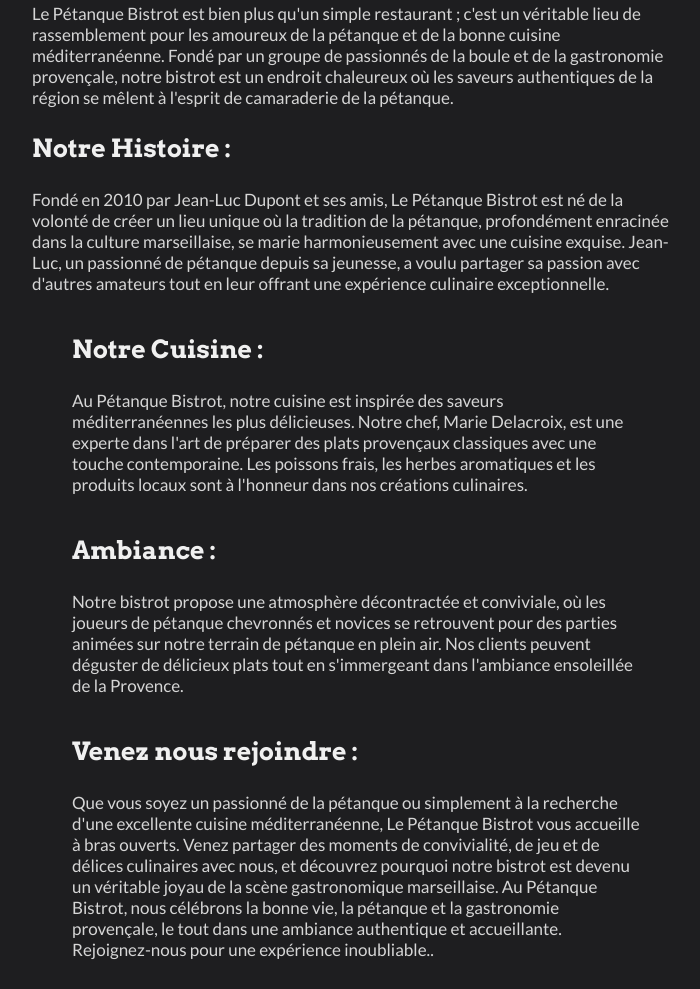
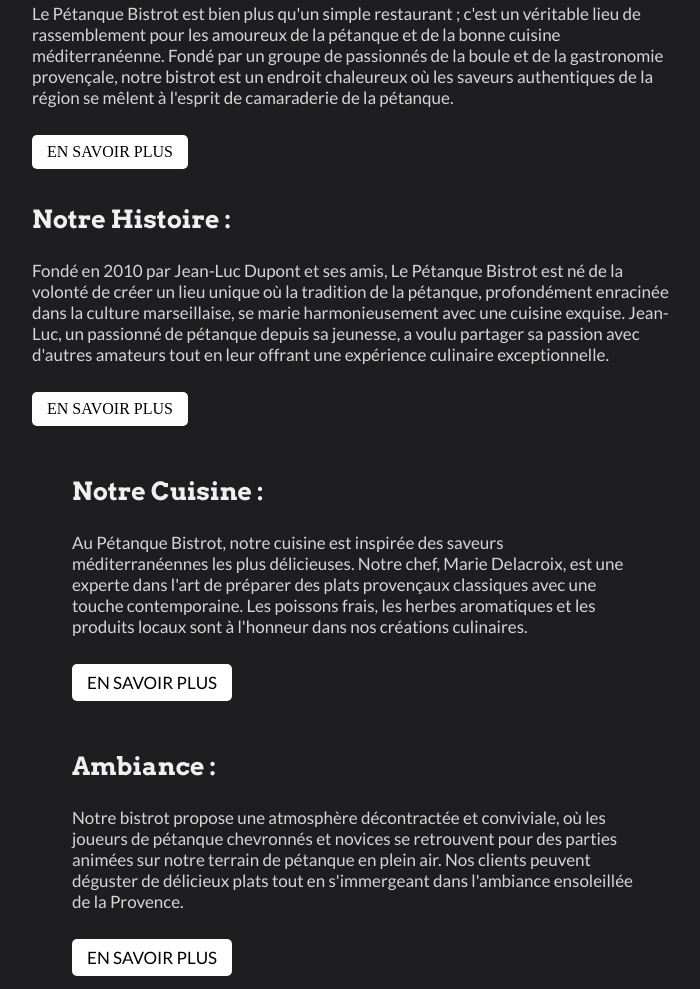
Before and after one commit to alexishadjian/mds-git, a plain HTML site: page index.html in a window 1280 px wide. Shown: the part 910-1899 px from the top of the page, without its empty margins (283-983 px from the left). Drawn offline with Linux system fonts and the light colour scheme.

Commit message:
Add buttons

```diff
--- a/index.html
+++ b/index.html
@@ -32,18 +32,23 @@
 
   <p class="text">Le Pétanque Bistrot est bien plus qu'un simple restaurant ; c'est un véritable lieu de rassemblement pour les amoureux de la pétanque et de la bonne cuisine méditerranéenne. Fondé par un groupe de passionnés de la boule et de la gastronomie provençale, notre bistrot est un endroit chaleureux où les saveurs authentiques de la région se mêlent à l'esprit de camaraderie de la pétanque.</p>
 
+  <a href="#" class="btn-primary">En savoir plus</a>
+
   <div class="colmun">
     <p class="title2">Notre Histoire :</p>
     <p class="text">Fondé en 2010 par Jean-Luc Dupont et ses amis, Le Pétanque Bistrot est né de la volonté de créer un lieu unique où la tradition de la pétanque, profondément enracinée dans la culture marseillaise, se marie harmonieusement avec une cuisine exquise. Jean-Luc, un passionné de pétanque depuis sa jeunesse, a voulu partager sa passion avec d'autres amateurs tout en leur offrant une expérience culinaire exceptionnelle.</p>
+    <a href="#" class="btn-primary">En savoir plus</a>
   </div>
 
   <div class="column">
     <p class="title2">Notre Cuisine :</p>
     <p class="text">Au Pétanque Bistrot, notre cuisine est inspirée des saveurs méditerranéennes les plus délicieuses. Notre chef, Marie Delacroix, est une experte dans l'art de préparer des plats provençaux classiques avec une touche contemporaine. Les poissons frais, les herbes aromatiques et les produits locaux sont à l'honneur dans nos créations culinaires.</p>
+    <a href="#" class="btn-primary">En savoir plus</a>
   </div>
   <div class="column">
     <p class="title2">Ambiance :</p>
     <p class="text">Notre bistrot propose une atmosphère décontractée et conviviale, où les joueurs de pétanque chevronnés et novices se retrouvent pour des parties animées sur notre terrain de pétanque en plein air. Nos clients peuvent déguster de délicieux plats tout en s'immergeant dans l'ambiance ensoleillée de la Provence.</p>
+    <a href="#" class="btn-primary">En savoir plus</a>
   </div>
   <div class="column">
     <p class="title2">Venez nous rejoindre :</p>
--- a/style.css
+++ b/style.css
@@ -13,6 +13,16 @@ html {
 body {
     height:100%;
     background-color:#1E1E20;
+}
+
+.btn-primary {
+    background-color: #FFFFFF;
+    padding: 8px 15px;
+    border-radius: 5px;
+    color: black;
+    text-transform: uppercase;
+    margin: 10px 0;
+    display: inline-block;
 }
 
 .hero {
```
